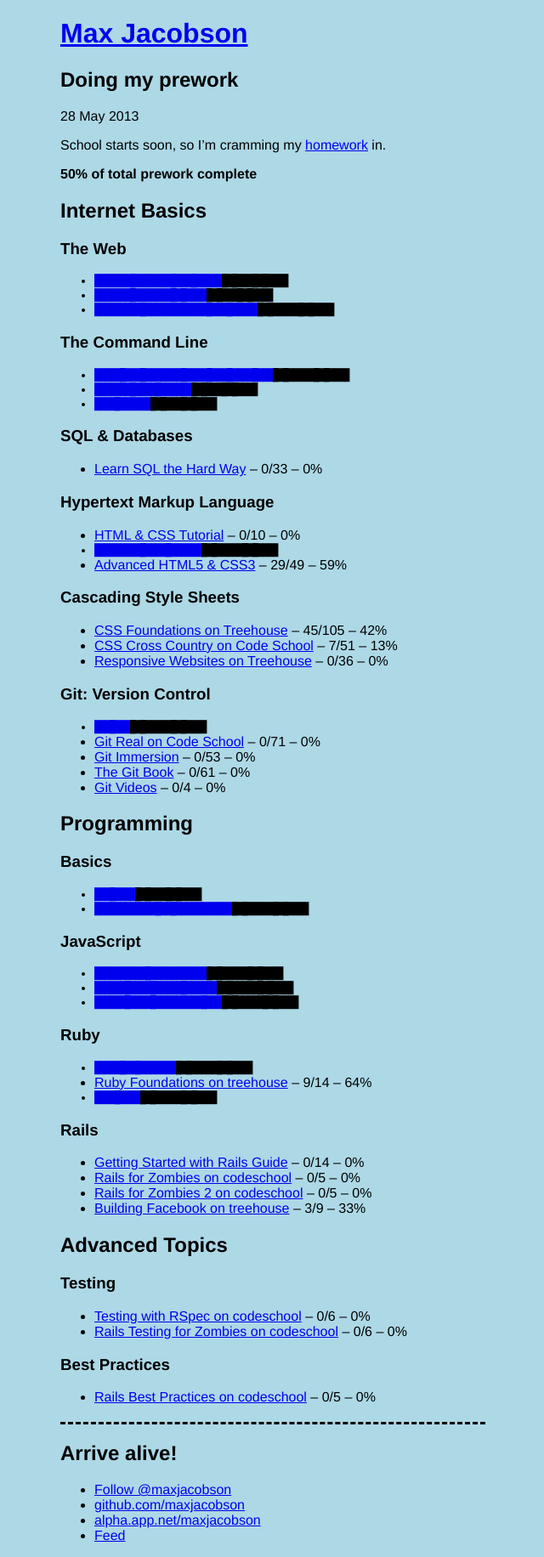
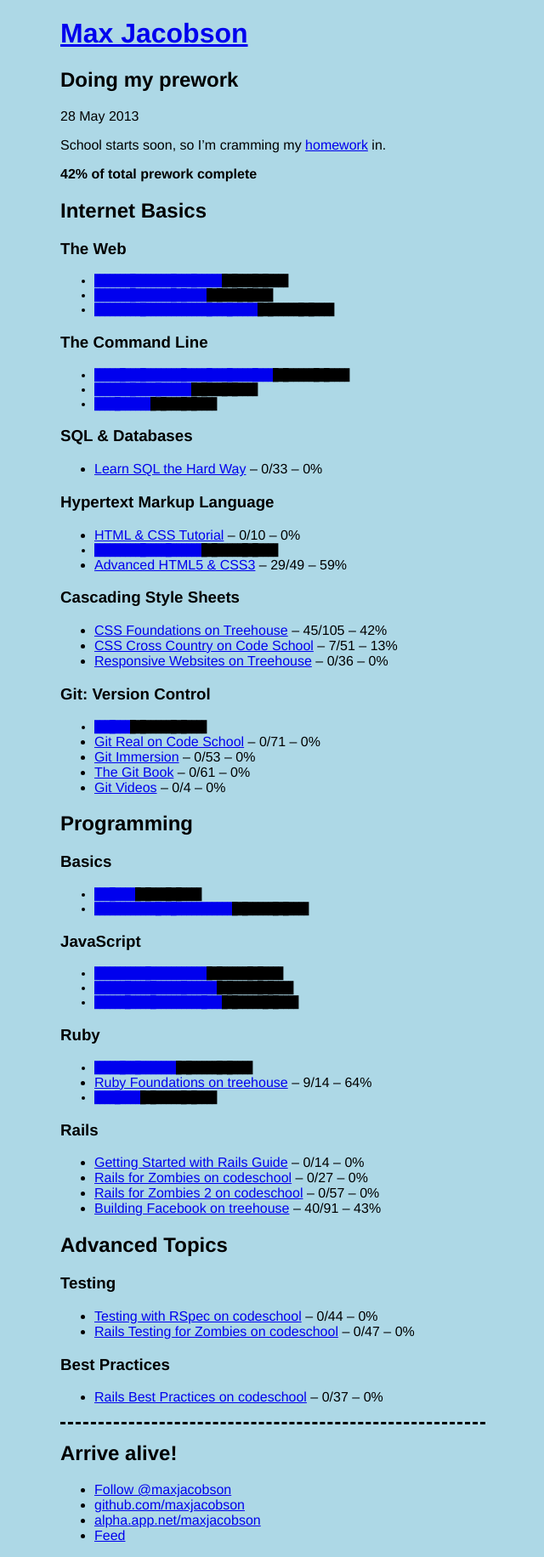
Before and after one commit to hardscrabble/hardscrabble.github.io, a Jekyll site: the page built from _posts/2013-05-28-prework.md, in a window 1280 px wide. Shown: the whole page at 85% size, without its empty margins (319-959 px from the left). Built offline with Jekyll 4.4.1, drawn with Linux system fonts in a browser that asks for light colours; comment, search, counter and statistics services are not loaded; a style sheet for code colours, icons or effects is not loaded.

Commit message:
updated numbers

```diff
--- a/_posts/2013-05-28-prework.md
+++ b/_posts/2013-05-28-prework.md
@@ -67,16 +67,17 @@
 ### Rails
 
 * [Getting Started with Rails Guide](http://guides.rubyonrails.org/getting_started.html) -- 0/14
-* [Rails for Zombies on codeschool](http://www.codeschool.com/courses/rails-for-zombies-redux) -- 0/5
-* [Rails for Zombies 2 on codeschool](http://www.codeschool.com/courses/rails-for-zombies-2) -- 0/5
-* [Building Facebook on treehouse](http://teamtreehouse.com/library/programming-2/build-a-simple-version-of-facebook) -- 3/9
+* [Rails for Zombies on codeschool](http://www.codeschool.com/courses/rails-for-zombies-redux) -- 0/27
+* [Rails for Zombies 2 on codeschool](http://www.codeschool.com/courses/rails-for-zombies-2) -- 0/57
+* [Building Facebook on treehouse](http://teamtreehouse.com/library/programming-2/build-a-simple-version-of-facebook) -- 40/91
 
 ## Advanced Topics
 
 ### Testing
-* [Testing with RSpec on codeschool](http://www.codeschool.com/courses/testing-with-rspec) -- 0/6
-* [Rails Testing for Zombies on codeschool](http://www.codeschool.com/courses/rails-testing-for-zombies) -- 0/6
+
+* [Testing with RSpec on codeschool](http://www.codeschool.com/courses/testing-with-rspec) -- 0/44
+* [Rails Testing for Zombies on codeschool](http://www.codeschool.com/courses/rails-testing-for-zombies) -- 0/47
 
 ### Best Practices
 
-* [Rails Best Practices on codeschool](http://www.codeschool.com/courses/rails-best-practices) -- 0/5
+* [Rails Best Practices on codeschool](http://www.codeschool.com/courses/rails-best-practices) -- 0/37
```
